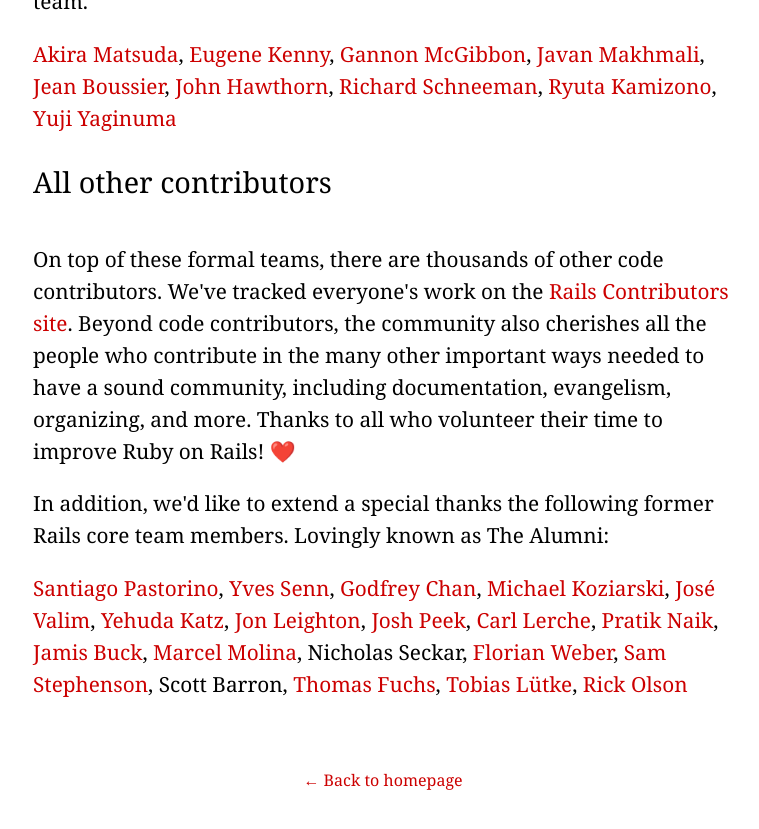
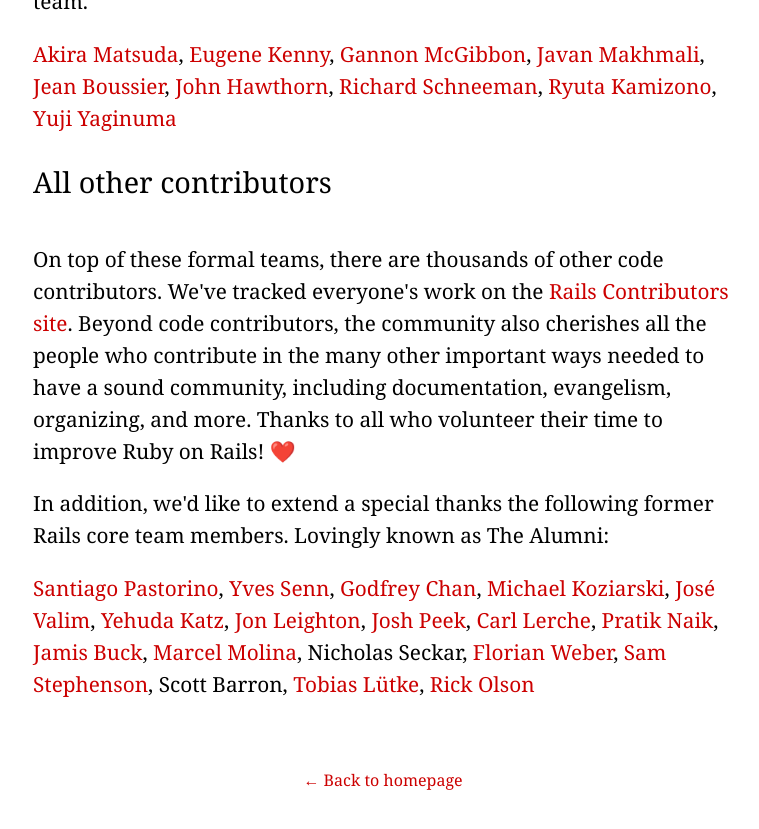
Before and after one commit to rails/homepage, a Jekyll site: the page built from community.html, in a window 1280 px wide and 900 px high, scrolled down 1775 px. Shown: the top 829 px of the window, without its empty margins (257-1016 px from the left). Built offline with Jekyll 4.4.1, drawn with Linux system fonts in a browser that asks for light colours.

Commit message:
Remove Thomas Fuchs from alumni at his request

```diff
--- a/community.html
+++ b/community.html
@@ -191,5 +191,5 @@
 
       <p id="alumni">In addition, we'd like to extend a special thanks the following former Rails core team members. Lovingly known as The Alumni:</p>
 
-      <p><a href="https://twitter.com/spastorino">Santiago Pastorino</a>, <a href="https://twitter.com/yves_senn">Yves Senn</a>, <a href="https://twitter.com/chancancode">Godfrey Chan</a>, <a href="https://twitter.com/nzkoz">Michael Koziarski</a>, <a href="https://twitter.com/josevalim">José Valim</a>, <a href="https://twitter.com/wycats">Yehuda Katz</a>, <a href="https://twitter.com/jonleighton">Jon Leighton</a>, <a href="https://twitter.com/joshpeek">Josh Peek</a>, <a href="https://twitter.com/carllerche">Carl Lerche</a>, <a href="https://twitter.com/lifo">Pratik Naik</a>, <a href="https://twitter.com/jamis">Jamis Buck</a>, <a href="https://twitter.com/noradio">Marcel Molina</a>, Nicholas Seckar, <a href="https://twitter.com/csshsh">Florian Weber</a>, <a href="https://twitter.com/sstephenson">Sam Stephenson</a>, Scott Barron, <a href="https://twitter.com/thomasfuchs">Thomas Fuchs</a>, <a href="https://twitter.com/tobi">Tobias Lütke</a>, <a href="https://twitter.com/technoweenie">Rick Olson</a></p>
+      <p><a href="https://twitter.com/spastorino">Santiago Pastorino</a>, <a href="https://twitter.com/yves_senn">Yves Senn</a>, <a href="https://twitter.com/chancancode">Godfrey Chan</a>, <a href="https://twitter.com/nzkoz">Michael Koziarski</a>, <a href="https://twitter.com/josevalim">José Valim</a>, <a href="https://twitter.com/wycats">Yehuda Katz</a>, <a href="https://twitter.com/jonleighton">Jon Leighton</a>, <a href="https://twitter.com/joshpeek">Josh Peek</a>, <a href="https://twitter.com/carllerche">Carl Lerche</a>, <a href="https://twitter.com/lifo">Pratik Naik</a>, <a href="https://twitter.com/jamis">Jamis Buck</a>, <a href="https://twitter.com/noradio">Marcel Molina</a>, Nicholas Seckar, <a href="https://twitter.com/csshsh">Florian Weber</a>, <a href="https://twitter.com/sstephenson">Sam Stephenson</a>, Scott Barron, <a href="https://twitter.com/tobi">Tobias Lütke</a>, <a href="https://twitter.com/technoweenie">Rick Olson</a></p>
     </section>
```
